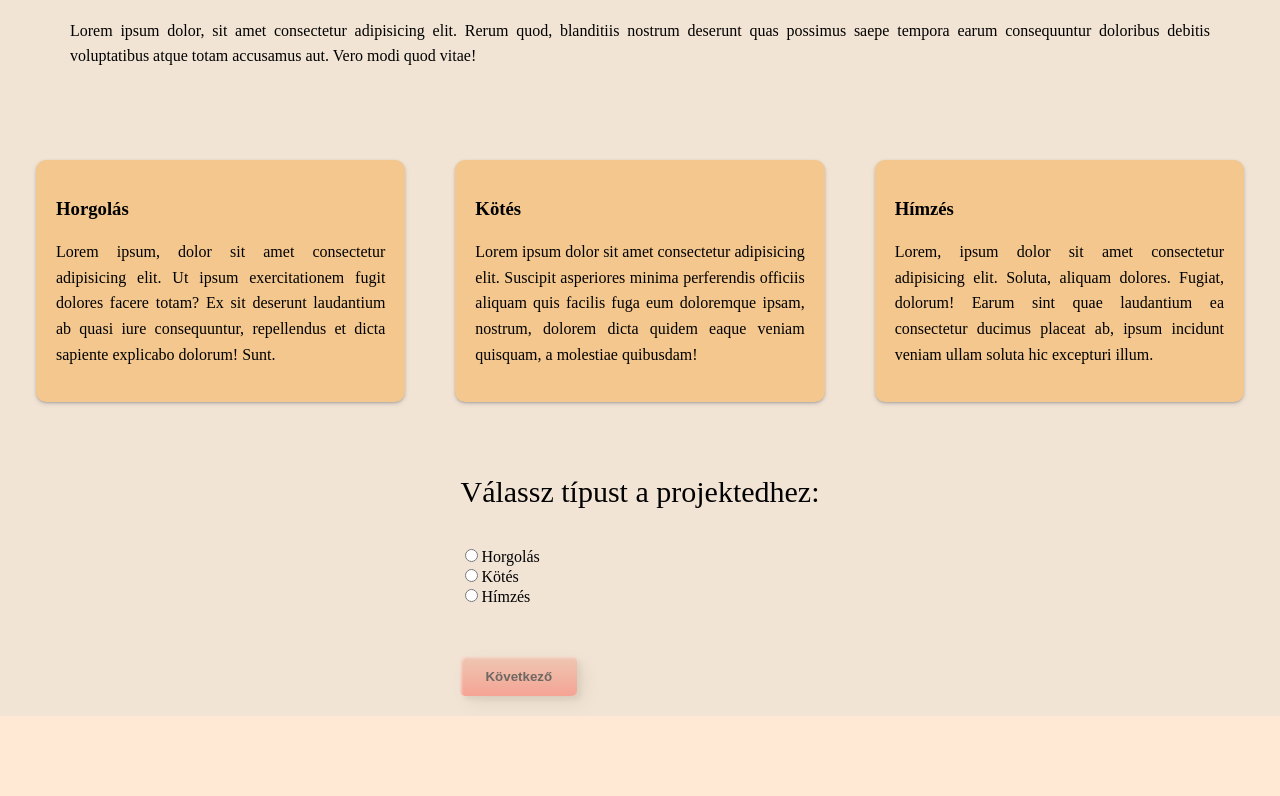
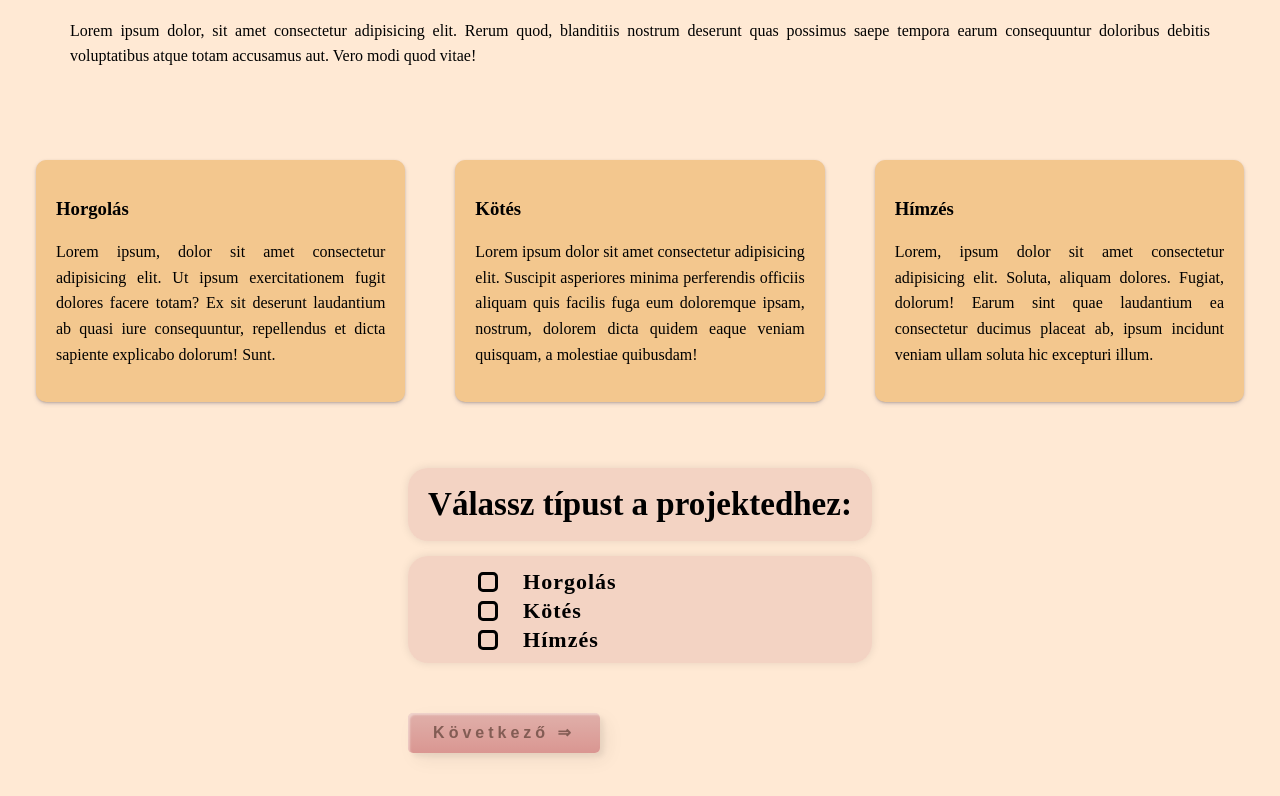
Before and after one commit to TothpalIstvano/13_S1_4_vizsgaremek, a Vue app in the folder kreativ_hobbi/: page /mintakeszito in a window 1280 px wide. Shown: the part 470-1266 px from the top of the page. Built offline with nearby package versions, Linux system fonts and the light colour scheme.

Commit message:
mintakeszito

```diff
--- a/kreativ_hobbi/src/views/Mintakeszito.vue
+++ b/kreativ_hobbi/src/views/Mintakeszito.vue
@@ -5,7 +5,6 @@ import { useRouter } from "vue-router"
 const resz = ref(1)
 const elsoLepes = ref(null)
 const masodikLepes = ref(null)
-const harmadikLepes = ref(null)
 const file = ref(null)
 
 const tipusok = ["Horgolás", "Kötés", "Hímzés"]
@@ -42,7 +41,7 @@ function toMintavaltoztato() {
  if (file.value) {
     const url = URL.createObjectURL(file.value)
     router.push({
-      path: '/mintavaltoztato',
+      path: 'mintakeszito/mintavaltoztato',
       query: {
         imageUrl: url,
         fileName: file.value.name
@@ -51,11 +50,6 @@ function toMintavaltoztato() {
   }
 }
 
-</script>
-<script>
-export default {
-  name: "Mintakeszito",
-};
 </script>
 
 
@@ -97,7 +91,8 @@ export default {
       <!-- 1. rész -->
       <div v-if="resz === 1" id="elsoResz" class="radioStilus">
         <p class="cimek">Válassz típust a projektedhez:</p>
-        <div v-for="option in tipusok" :key="option">
+        <div class="radioBelso">
+          <div v-for="option in tipusok" :key="option" >
             <input
               type="radio"
               :id="option"
@@ -108,26 +103,28 @@ export default {
             />
             <label :for="option">{{ option }}</label>
           </div>
+        </div>
+
         <button
           :disabled="!elsoLepes"
           @click="kovetkezoResz"
           class="tovabbGomb"
         >
-          Következő
+          Következő ⇒
         </button>
       </div>
 
       <!-- 2. rész -->
       <div v-else-if="resz === 2" id="masodikResz" class="radioStilus">
         <p
-          @click="modositas(1)"
           class="vissza"
         >
-          A projekted: <strong>{{ elsoLepes }}</strong> ✅
+          A projekted: <strong>{{ elsoLepes }}</strong> <button @click="modositas(1)" class="visszaGomb">Vissza</button>
         </p>
 
         <p class="cimek">Válassz fonaltípust: </p>
-        <div v-for="option in fonalak" :key="option">
+        <div class="radioBelso">
+          <div v-for="option in fonalak" :key="option" >
             <input
               type="radio"
               :id="option"
@@ -138,28 +135,29 @@ export default {
             />
             <label :for="option">{{ option }}</label>
           </div>
+        </div>
+
         <button
           :disabled="!masodikLepes"
           @click="kovetkezoResz"
           class="tovabbGomb"
         >
-          Következő
+          Következő ⇒
         </button>
       </div>
 
       <!-- 3. rész -->
-      <div v-else-if="resz === 3" id="harmadikResz" class="radioStilus">
+      <div v-else-if="resz === 3" id="harmadikResz">
         <p
-          @click="modositas(1)"
           class="vissza"
         >
-          A projekted: <strong>{{ elsoLepes }}</strong> ✅
+          A projekted: <strong>{{ elsoLepes }}</strong> <button @click="modositas(1)" class="visszaGomb">Vissza</button>
         </p>
         <p
-          @click="modositas(2)"
+
           class="vissza"
         >
-          A fonaltípusod: <strong>{{ masodikLepes }}</strong> ✅
+          A fonaltípusod: <strong>{{ masodikLepes }}</strong> <button @click="modositas(2)" class="visszaGomb">Vissza</button>
         </p>
 
         <p class="cimek">Fájl feltöltése:</p>
@@ -173,7 +171,7 @@ export default {
             :disabled="!file"
             @click="toMintavaltoztato"
             class="tovabbGomb">
-          Minta készítése >>
+          Minta készítése ⇒
         </button>
 
       </div>
@@ -184,10 +182,81 @@ export default {
 
 
 <style scoped>
+.radioBelso {
+  background: #ca848938;
+  backdrop-filter: blur(2px);
+  border-radius: 20px;
+  padding: 10px 20px;
+  color: rgb(0, 0, 0);
+  box-shadow: 0px 0px 10px rgba(0, 0, 0, 0.1);
+}
+
+input[type="radio"] {
+	appearance: none;
+	width: 20px;
+	height: 20px;
+	border: 3px solid #000000;
+	border-radius: 5px;
+	margin-right: 10px;
+	position: relative;
+  top: 3px;
+  margin-left: 50px;
+}
+
+input[type="radio"]:hover {
+  opacity: 0.7;
+}
+
+input[type="radio"]:checked::before {
+	content: "";
+	display: block;
+	width: 14px;
+	height: 14px;
+	background-color: #ca8489;
+	border-radius: 2px;
+	position: absolute;
+	top: 50%;
+	left: 50%;
+	transform: translate(-50%, -50%);
+	animation: appear 0.8s;
+}
+
+label {
+	font-size: 22px;
+	color: #000000;
+  font-weight: bold;
+  letter-spacing: 1px;
+  margin-left: 15px;
+}
+
+label:hover {
+  opacity: 0.7;
+}
+
+@keyframes appear {
+	0% {
+		transform: translate(-50%, -50%) scale(0);
+		background-color: #fff;
+	}
+	45% {
+		transform: translate(-50%, -50%) scale(1.3);
+		background-color: #c74f57;
+	}
+	50% {
+		transform: translate(-50%, -50%) scale(1.4);
+		background-color: #c9636a;
+	}
+	55% {
+		transform: translate(-50%, -50%) scale(1.3);
+	}
+	100% {
+		transform: translate(-50%, -50%) scale(1);
+		background-color: #ca8489;
+	}
+}
 /* a színek placeholderesek*/
   main {
     margin: 0 auto 0 auto;
-    background-color: rgb(241, 228, 212);
     padding: 20px;
     height: auto;
   }
@@ -240,9 +309,24 @@ export default {
   }
 
   .cimek {
-    text-align: center;
-    font-size: 30px;
-    margin-bottom: 30px;
+    font-size: 33px;
+    font-weight: bold;
+    background: #ca848938;
+    backdrop-filter: blur(2px);
+    border-radius: 20px;
+    padding: 10px 20px;
+    color: rgb(0, 0, 0);
+    box-shadow: 0px 0px 10px rgba(0, 0, 0, 0.1);
+  }
+
+  .visszaGomb {
+    max-width: 120px;
+    height: 30px;
+    border-radius: 5px;
+    padding: 5px 10px;
+    font-weight: bold;
+    cursor: pointer;
+    background: #cccfe0;
   }
 
   .tovabbGomb {
@@ -251,6 +335,7 @@ export default {
   border-radius: 5px;
   padding: 10px 25px;
   font-weight: bold;
+  font-size: 16px;
   background: transparent;
   cursor: pointer;
   transition: all 0.3s ease;
@@ -262,13 +347,14 @@ export default {
   outline: none;
   border: none;
   background: rgb(241, 167, 159);
-  background: linear-gradient(0deg, rgb(248, 121, 107) 0%, rgb(236, 182, 158) 100%);
+  background: linear-gradient(0deg, #c26066 0%, #cc8b8f 100%);
   margin-top: 50px;
-  color: rgb(24, 23, 23);
+  color: rgb(49, 0, 0);
+  letter-spacing: 4px;
   }
 
   .tovabbGomb:hover {
-  color: #f0094a;
+  color: #c25b62;
   background: transparent;
   box-shadow:none;
   }
@@ -281,7 +367,7 @@ export default {
     right:0;
     height:2px;
     width:0;
-    background: #f0094a;
+    background: #c25b62;
     box-shadow:
     -1px -1px 5px 0px #fff,
     7px 7px 20px 0px #0003,
@@ -308,27 +394,10 @@ export default {
   }
 
   .tovabbGomb:disabled:hover {
-  background: linear-gradient(0deg, rgb(248, 121, 107) 0%, rgb(236, 182, 158) 100%);
+    background: linear-gradient(0deg, #c26066 0%, #cc8b8f 100%);
     color: rgb(24, 23, 23);
     box-shadow: inset 2px 2px 2px 0px rgba(255,255,255,.5),
                 7px 7px 20px 0px rgba(0,0,0,.1),
                 4px 4px 5px 0px rgba(0,0,0,.1);
   }
-
-.image-preview {
-  margin: 20px 0;
-  text-align: center;
-}
-
-.image-preview img {
-  max-width: 300px;
-  max-height: 300px;
-  border: 2px solid #ddd;
-  border-radius: 5px;
-}
-
-.tovabbGomb:disabled {
-  opacity: 0.6;
-  cursor: not-allowed;
-}
 </style>
```
Lines whose indentation alone changed are shown as unchanged.
